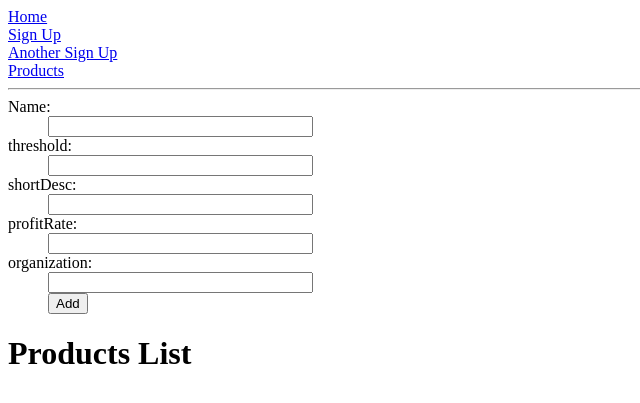
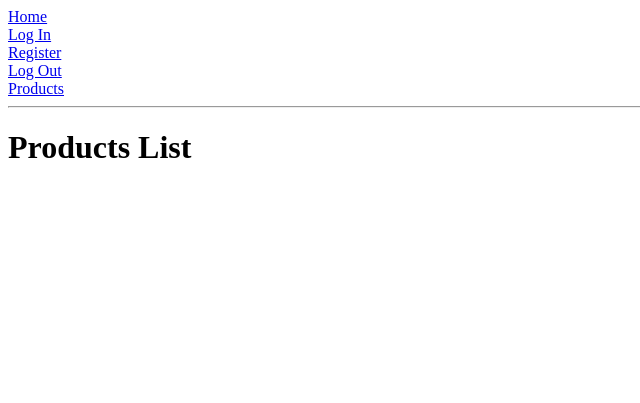
Before and after one commit to xiakunhou/FlaskProject, a Flask app: page /products in a window 1280 px wide. Shown: the top 403 px of the page, without its empty margins (0-640 px from the left). Run offline with Flask 2, Linux system fonts and the light colour scheme; data that the repository does not hold is empty.

Commit message:
add login & logout

```diff
--- a/iInvest/templates/base.html
+++ b/iInvest/templates/base.html
@@ -8,8 +8,9 @@
   </head>
   <body>
     <div> <a href="/index">Home</a></div>
-    <div><a href="/signup">Sign Up</a></div>
-    <div><a href="/register">Another Sign Up</a></div>
+    <div><a href="/login">Log In</a></div>
+    <div><a href="/register">Register</a></div>
+    <div><a href="/logout">Log Out</a></div>
     <div><a href="/products">Products</a></div>
     <hr>
     {% with messages = get_flashed_messages() %}
--- a/iInvest/templates/form_action.html
+++ b/iInvest/templates/form_action.html
@@ -9,7 +9,7 @@
                 <h1>POST request with Flask</h1>
             </div>
             <div id="content">
-                Hello <strong>{{name}}</strong> ({{email}})!
+                Hello <strong>{{name}}, you are logged in!</strong>
             </div>
         </div>
     </body>
--- a/iInvest/templates/products.html
+++ b/iInvest/templates/products.html
@@ -1,8 +1,8 @@
 {% extends "base.html" %}
 
 {% block content %}
+{% if session.admin_logged %}
 <form action="{{ url_for('create_product') }}" method=post class=add-tag>
-
 <d1>
 	<dt>Name:</dt>
 	<dd><input type=text size=30 name=name></dd>
@@ -16,6 +16,7 @@
 	<dd><input type=text size=30 name=organization></dd>
 	<dd><input type=submit value=Add product></dd>
 </form>
+{% endif %}
 <h1>Products List</h1>
 {% for product in products %}
 <p><a href="/product/{{product.id}}">{{product.name}} </a>details: <b>{{product.shortDesc}}</b></p>
--- a/iInvest/templates/signup.html
+++ b/iInvest/templates/signin.html
@@ -12,9 +12,9 @@
                 <form method="post" action="{{ url_for('hello') }}">
                   <label for="yourname">Please enter your name:</label>
                   <input type="text" name="yourname" /><br />
-                  <label for="youremail">Please enter your email:</label>
-                  <input type="text" name="youremail" /><br />
-                  <input type="submit" />
+                  <label for="youremail">Please enter your passoword:</label>
+                  <input type="text" name="password" /><br />
+                  <input type="submit" value="login"/>
                 </form>
             </div>
     </body>
--- a/iInvest/views.py
+++ b/iInvest/views.py
@@ -1,6 +1,6 @@
 #coding:utf-8
 from iInvest import app, db
-from flask import render_template,flash,redirect, request, abort, url_for
+from flask import render_template,flash,redirect, request, abort, url_for, session
 from forms import LoginForm, RegistrationForm, ProductForm
 from models import Product
 import json
@@ -19,23 +19,32 @@ def index():
 	]
 	return render_template('index.html',user=user,title='Home',posts=posts)
 
-@app.route('/login', methods = ['GET', 'POST'])
+# @app.route('/login', methods = ['GET', 'POST'])
+# def login():
+# 	form = LoginForm()
+# 	if form.validate_on_submit():
+# 		flash('Login requested for OpenID="' + form.openid.data + '", remember_me=' + str(form.remember_me.data))
+#         return redirect('/index')
+# 	return render_template('login.html',title = 'Sign In',form = form)
+
+@app.route('/login')
 def login():
-	form = LoginForm()
-	if form.validate_on_submit():
-		flash('Login requested for OpenID="' + form.openid.data + '", remember_me=' + str(form.remember_me.data))
-        return redirect('/index')
-	return render_template('login.html',title = 'Sign In',form = form)
-
-@app.route('/signup')
-def signup():
-	return render_template('signup.html')
+	return render_template('signin.html')
 
 @app.route('/hello/', methods=['POST'])
 def hello():
     name=request.form['yourname']
-    email=request.form['youremail']
-    return render_template('form_action.html', name=name, email=email)
+    password=request.form['password']
+    if name=='admin' and password=='admin':
+    	flash('you are logged in!')
+    	session['admin_logged']=True
+    	return redirect(url_for('get_products'))
+
+@app.route('/logout')
+def logout():
+	session.pop('admin_logged', None)
+	flash('Logged out!')
+	return redirect(url_for('get_products'))
 
 
 @app.route('/register', methods=['GET','POST'])
```
